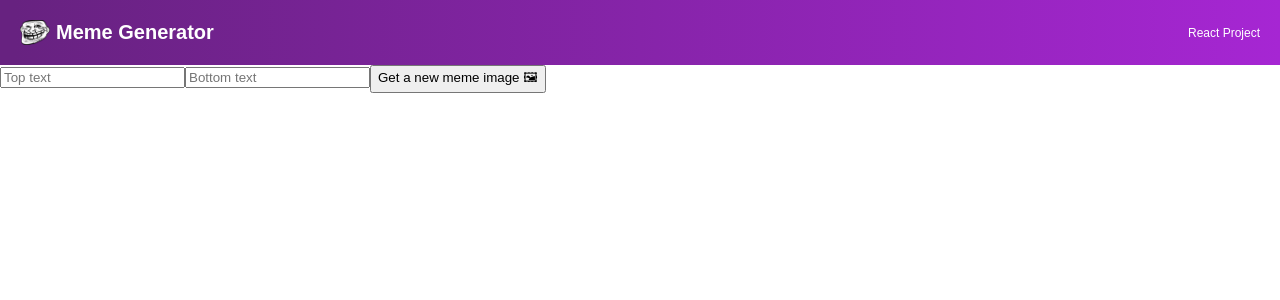
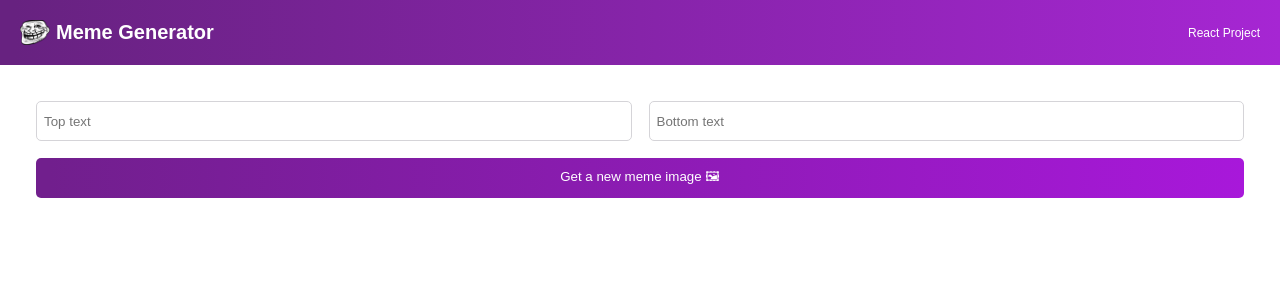
Before and after one commit to yash251/react-meme-generator, a React (Create React App) app: page / in a window 1280 px wide. Shown: the top 300 px of the page. Built offline with nearby package versions, Linux system fonts and the light colour scheme.

Commit message:
form styling

```diff
--- a/src/style.css
+++ b/src/style.css
@@ -5,6 +5,10 @@
 body {
     font-family: "Karla", sans-serif;
     margin: 0;
+}
+
+main {
+    padding: 36px;
 }
 
 .header {
@@ -30,3 +34,26 @@
     font-size: 0.75rem;
     font-weight: 500;
 }
+
+.form {
+    display: grid;
+    grid-template: 40px 40px / 1fr 1fr;
+    gap: 17px;
+}
+
+.form--input {
+    font-family: "Karla", sans-serif;
+    border-radius: 5px;
+    border: 1px solid #D5D4D8;
+    text-indent: 5px;
+}
+
+.form--button {
+    grid-column: 1 / -1;
+    font-family: "Karla", sans-serif;
+    border-radius: 5px;
+    background: linear-gradient(90.41deg, #711F8D 1.14%, #A818DA 100%);
+    color: white;
+    border: none;
+    cursor: pointer;
+}
```
